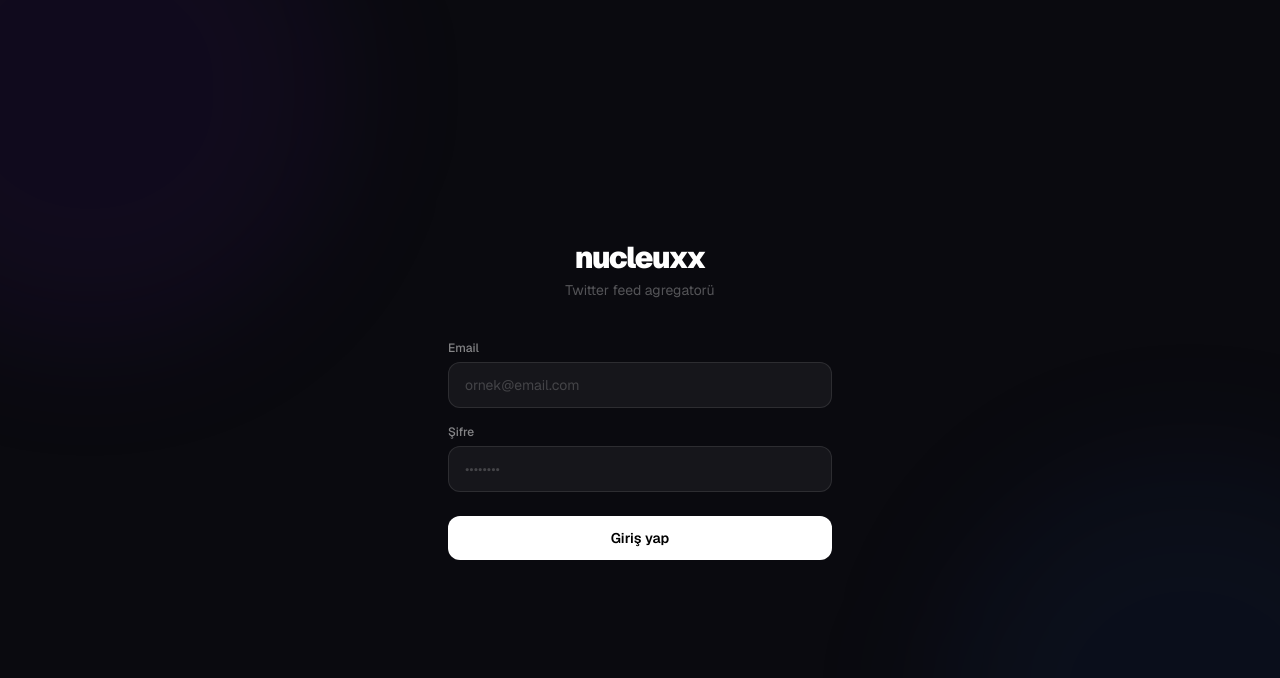
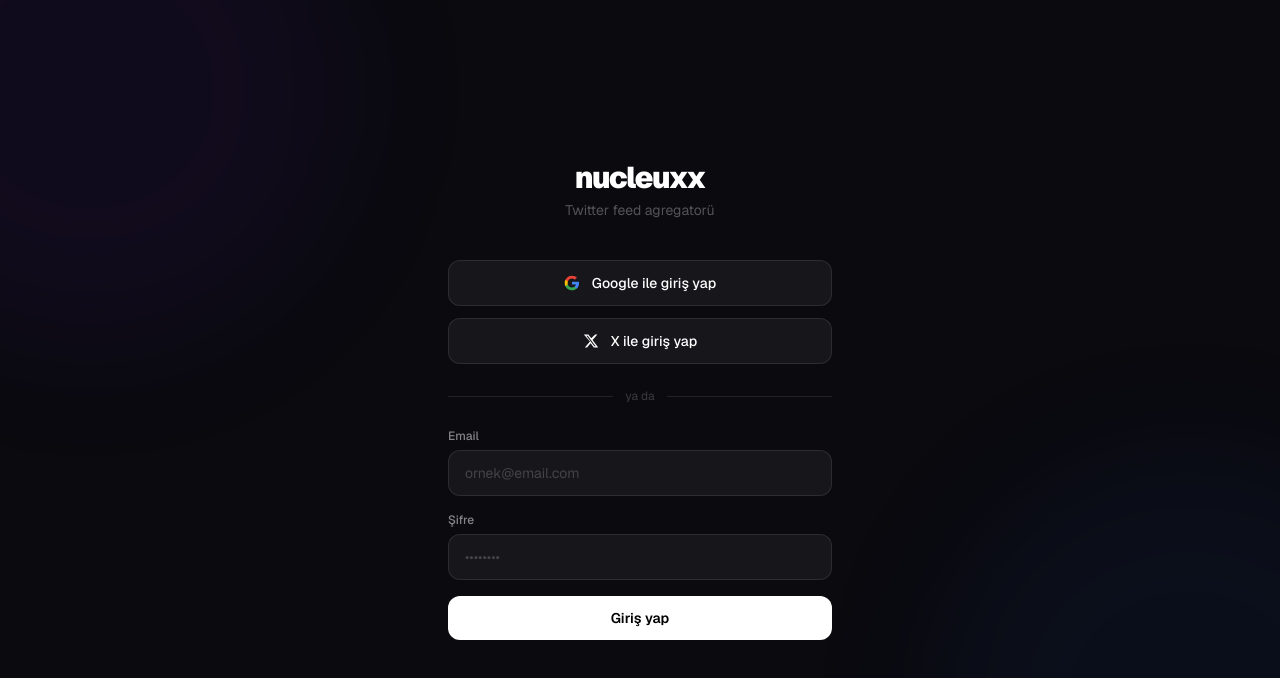
Before and after one commit to cemevecen/nucleuxx, a Next.js app: page /login in a window 1280 px wide. Shown: the top 678 px of the page. Built offline with nearby package versions, Linux system fonts and the light colour scheme; no server answers.

Commit message:
chore: auto-sync — session sonu

```diff
--- a/package.json
+++ b/package.json
@@ -11,6 +11,7 @@
   "dependencies": {
     "jose": "^6.2.2",
     "next": "16.2.2",
+    "next-auth": "^5.0.0-beta.30",
     "react": "19.2.4",
     "react-dom": "19.2.4",
     "server-only": "^0.0.1"
--- a/src/app/actions/auth.ts
+++ b/src/app/actions/auth.ts
@@ -1,29 +1,34 @@
 "use server";
 
-import { redirect } from "next/navigation";
-import { createSession, deleteSession } from "@/lib/session";
+import { signIn, signOut } from "@/auth";
+import { AuthError } from "next-auth";
 
-export async function login(prevState: { error?: string } | undefined, formData: FormData) {
-  const email = formData.get("email") as string;
-  const password = formData.get("password") as string;
+export async function loginWithCredentials(
+  prevState: { error?: string } | undefined,
+  formData: FormData
+) {
+  try {
+    await signIn("credentials", {
+      email: formData.get("email"),
+      password: formData.get("password"),
+      redirectTo: "/",
+    });
+  } catch (error) {
+    if (error instanceof AuthError) {
+      return { error: "Email veya şifre hatalı." };
+    }
+    throw error;
+  }
+}
 
-  // Şimdilik env credentials — domain gelince DB sorgusuna çevir
-  const validEmail = process.env.ADMIN_EMAIL;
-  const validPassword = process.env.ADMIN_PASSWORD;
+export async function loginWithGoogle() {
+  await signIn("google", { redirectTo: "/" });
+}
 
-  if (!email || !password) {
-    return { error: "Email ve şifre gerekli." };
-  }
-
-  if (email !== validEmail || password !== validPassword) {
-    return { error: "Email veya şifre hatalı." };
-  }
-
-  await createSession("1", email);
-  redirect("/");
+export async function loginWithTwitter() {
+  await signIn("twitter", { redirectTo: "/" });
 }
 
 export async function logout() {
-  await deleteSession();
-  redirect("/login");
+  await signOut({ redirectTo: "/login" });
 }
--- /dev/null
+++ b/src/app/api/auth/[...nextauth]/route.ts
@@ -0,0 +1,3 @@
+import { handlers } from "@/auth";
+
+export const { GET, POST } = handlers;
--- a/src/app/login/page.tsx
+++ b/src/app/login/page.tsx
@@ -1,10 +1,14 @@
 "use client";
 
 import { useActionState } from "react";
-import { login } from "@/app/actions/auth";
+import {
+  loginWithCredentials,
+  loginWithGoogle,
+  loginWithTwitter,
+} from "@/app/actions/auth";
 
 export default function LoginPage() {
-  const [state, action, pending] = useActionState(login, undefined);
+  const [state, action, pending] = useActionState(loginWithCredentials, undefined);
 
   return (
     <div className="min-h-screen bg-[#0a0a0f] flex items-center justify-center px-4">
@@ -21,7 +25,44 @@
           <p className="text-white/30 text-sm mt-1">Twitter feed agregatorü</p>
         </div>
 
-        {/* Form */}
+        {/* OAuth buttons */}
+        <div className="space-y-3 mb-6">
+          <form action={loginWithGoogle}>
+            <button
+              type="submit"
+              className="w-full flex items-center justify-center gap-3 bg-white/5 border border-white/10 hover:bg-white/10 hover:border-white/20 rounded-xl px-4 py-3 text-white text-sm font-medium transition-all"
+            >
+              <svg className="w-4 h-4" viewBox="0 0 24 24">
+                <path fill="#4285F4" d="M22.56 12.25c0-.78-.07-1.53-.2-2.25H12v4.26h5.92c-.26 1.37-1.04 2.53-2.21 3.31v2.77h3.57c2.08-1.92 3.28-4.74 3.28-8.09z"/>
+                <path fill="#34A853" d="M12 23c2.97 0 5.46-.98 7.28-2.66l-3.57-2.77c-.98.66-2.23 1.06-3.71 1.06-2.86 0-5.29-1.93-6.16-4.53H2.18v2.84C3.99 20.53 7.7 23 12 23z"/>
+                <path fill="#FBBC05" d="M5.84 14.09c-.22-.66-.35-1.36-.35-2.09s.13-1.43.35-2.09V7.07H2.18C1.43 8.55 1 10.22 1 12s.43 3.45 1.18 4.93l2.85-2.22.81-.62z"/>
+                <path fill="#EA4335" d="M12 5.38c1.62 0 3.06.56 4.21 1.64l3.15-3.15C17.45 2.09 14.97 1 12 1 7.7 1 3.99 3.47 2.18 7.07l3.66 2.84c.87-2.6 3.3-4.53 6.16-4.53z"/>
+              </svg>
+              Google ile giriş yap
+            </button>
+          </form>
+
+          <form action={loginWithTwitter}>
+            <button
+              type="submit"
+              className="w-full flex items-center justify-center gap-3 bg-white/5 border border-white/10 hover:bg-white/10 hover:border-white/20 rounded-xl px-4 py-3 text-white text-sm font-medium transition-all"
+            >
+              <svg className="w-4 h-4 fill-white" viewBox="0 0 24 24">
+                <path d="M18.244 2.25h3.308l-7.227 8.26 8.502 11.24H16.17l-4.714-6.231-5.401 6.231H2.748l7.73-8.835L1.254 2.25H8.08l4.253 5.622zm-1.161 17.52h1.833L7.084 4.126H5.117z"/>
+              </svg>
+              X ile giriş yap
+            </button>
+          </form>
+        </div>
+
+        {/* Divider */}
+        <div className="flex items-center gap-3 mb-6">
+          <div className="flex-1 h-px bg-white/10" />
+          <span className="text-white/20 text-xs">ya da</span>
+          <div className="flex-1 h-px bg-white/10" />
+        </div>
+
+        {/* Email/password form */}
         <form action={action} className="space-y-4">
           <div>
             <label htmlFor="email" className="block text-white/50 text-xs font-medium mb-1.5">
@@ -62,7 +103,7 @@
           <button
             type="submit"
             disabled={pending}
-            className="w-full bg-white text-black font-semibold text-sm rounded-xl py-3 hover:bg-white/90 transition-all disabled:opacity-50 disabled:cursor-not-allowed mt-2"
+            className="w-full bg-white text-black font-semibold text-sm rounded-xl py-3 hover:bg-white/90 transition-all disabled:opacity-50 disabled:cursor-not-allowed"
           >
             {pending ? "Giriş yapılıyor..." : "Giriş yap"}
           </button>
--- /dev/null
+++ b/src/auth.ts
@@ -0,0 +1,45 @@
+import NextAuth from "next-auth";
+import Google from "next-auth/providers/google";
+import Twitter from "next-auth/providers/twitter";
+import Credentials from "next-auth/providers/credentials";
+
+export const { handlers, auth, signIn, signOut } = NextAuth({
+  providers: [
+    Google({
+      clientId: process.env.GOOGLE_CLIENT_ID!,
+      clientSecret: process.env.GOOGLE_CLIENT_SECRET!,
+    }),
+    Twitter({
+      clientId: process.env.TWITTER_CLIENT_ID!,
+      clientSecret: process.env.TWITTER_CLIENT_SECRET!,
+    }),
+    Credentials({
+      name: "credentials",
+      credentials: {
+        email: { label: "Email", type: "email" },
+        password: { label: "Şifre", type: "password" },
+      },
+      async authorize(credentials) {
+        const email = credentials?.email as string;
+        const password = credentials?.password as string;
+
+        if (
+          email === process.env.ADMIN_EMAIL &&
+          password === process.env.ADMIN_PASSWORD
+        ) {
+          return { id: "1", email, name: "Admin" };
+        }
+        return null;
+      },
+    }),
+  ],
+  pages: {
+    signIn: "/login",
+  },
+  callbacks: {
+    authorized({ auth }) {
+      return !!auth?.user;
+    },
+  },
+  secret: process.env.AUTH_SECRET,
+});
--- a/src/proxy.ts
+++ b/src/proxy.ts
@@ -1,25 +1,20 @@
-import { NextRequest, NextResponse } from "next/server";
-import { decrypt } from "@/lib/session";
+import { auth } from "@/auth";
+import { NextResponse } from "next/server";
 
-const publicRoutes = ["/login"];
+export default auth((req) => {
+  const isLoggedIn = !!req.auth;
+  const isLoginPage = req.nextUrl.pathname === "/login";
 
-export async function proxy(req: NextRequest) {
-  const path = req.nextUrl.pathname;
-  const isPublicRoute = publicRoutes.includes(path);
-
-  const session = req.cookies.get("session")?.value;
-  const payload = await decrypt(session);
-
-  if (!payload && !isPublicRoute) {
+  if (!isLoggedIn && !isLoginPage) {
     return NextResponse.redirect(new URL("/login", req.nextUrl));
   }
 
-  if (payload && isPublicRoute) {
+  if (isLoggedIn && isLoginPage) {
     return NextResponse.redirect(new URL("/", req.nextUrl));
   }
 
   return NextResponse.next();
-}
+});
 
 export const config = {
   matcher: ["/((?!api|_next/static|_next/image|favicon.ico).*)"],
```
Also changed, not shown: 1 other file (tests, documents, lock files or other folders).
